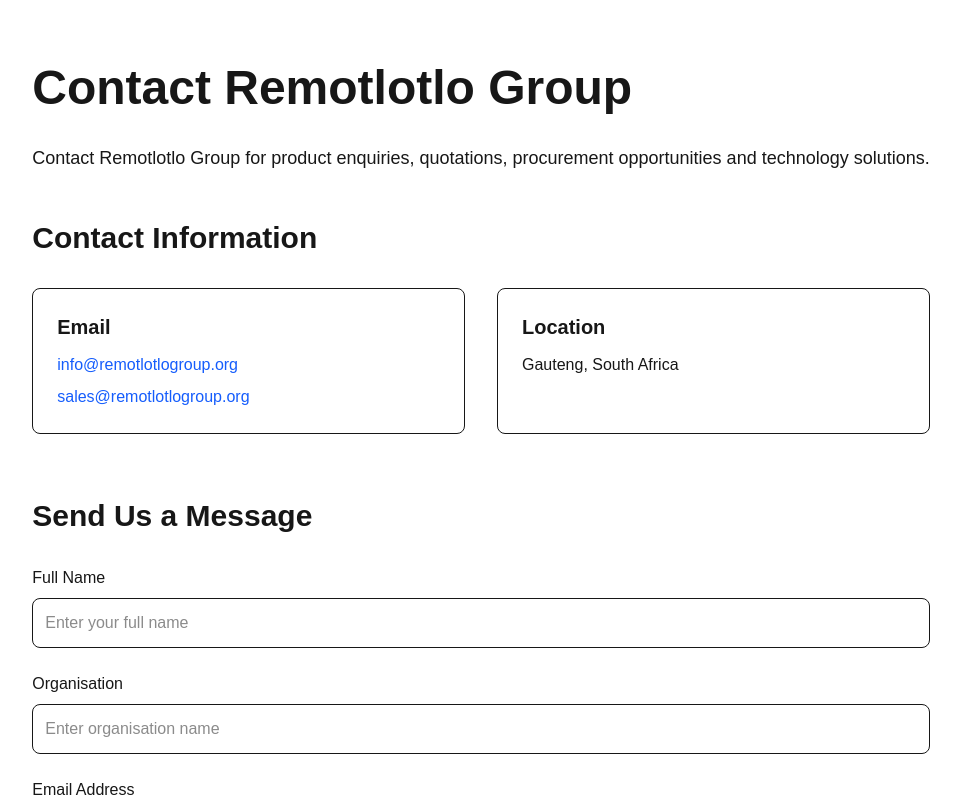
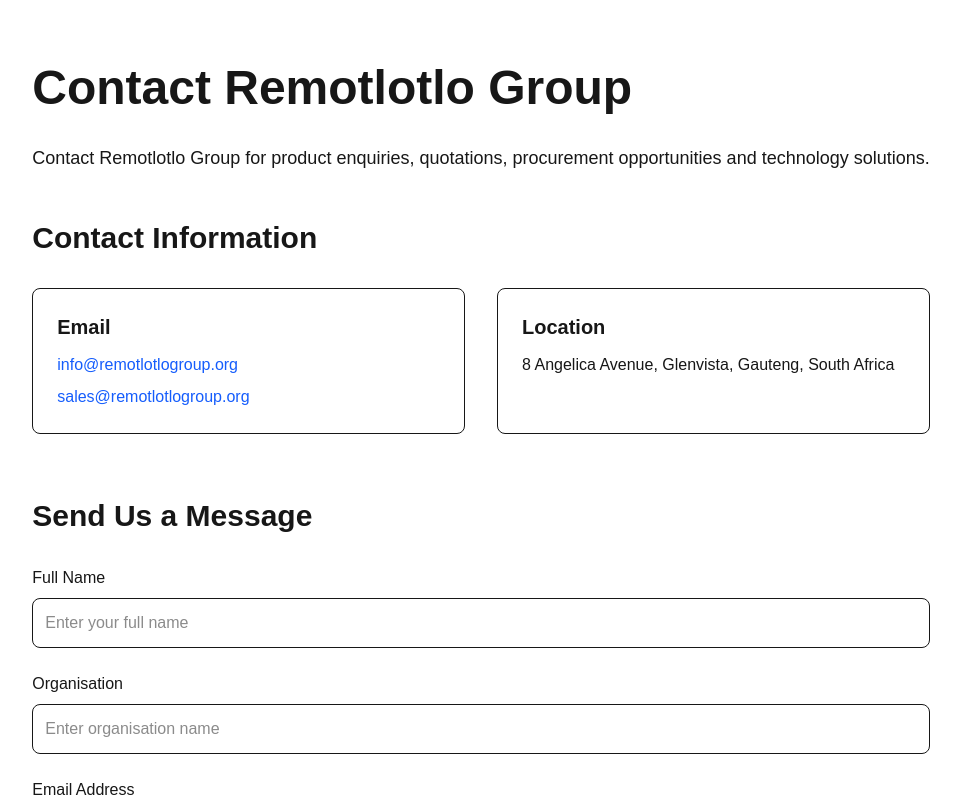
Before and after one commit to lirpa-ai/GPEP-Prototype, a Next.js app: page /contact in a window 1280 px wide. Shown: the top 800 px of the page, without its empty margins (159-1120 px from the left). Built offline with nearby package versions, Linux system fonts and the light colour scheme.

Commit message:
Refine Contact page

```diff
--- a/app/contact/page.tsx
+++ b/app/contact/page.tsx
@@ -47,7 +47,7 @@ export default function ContactPage() {
             </h3>
 
             <p>
-              Gauteng, South Africa
+              8 Angelica Avenue, Glenvista, Gauteng, South Africa
             </p>
           </div>
         </div>
```
